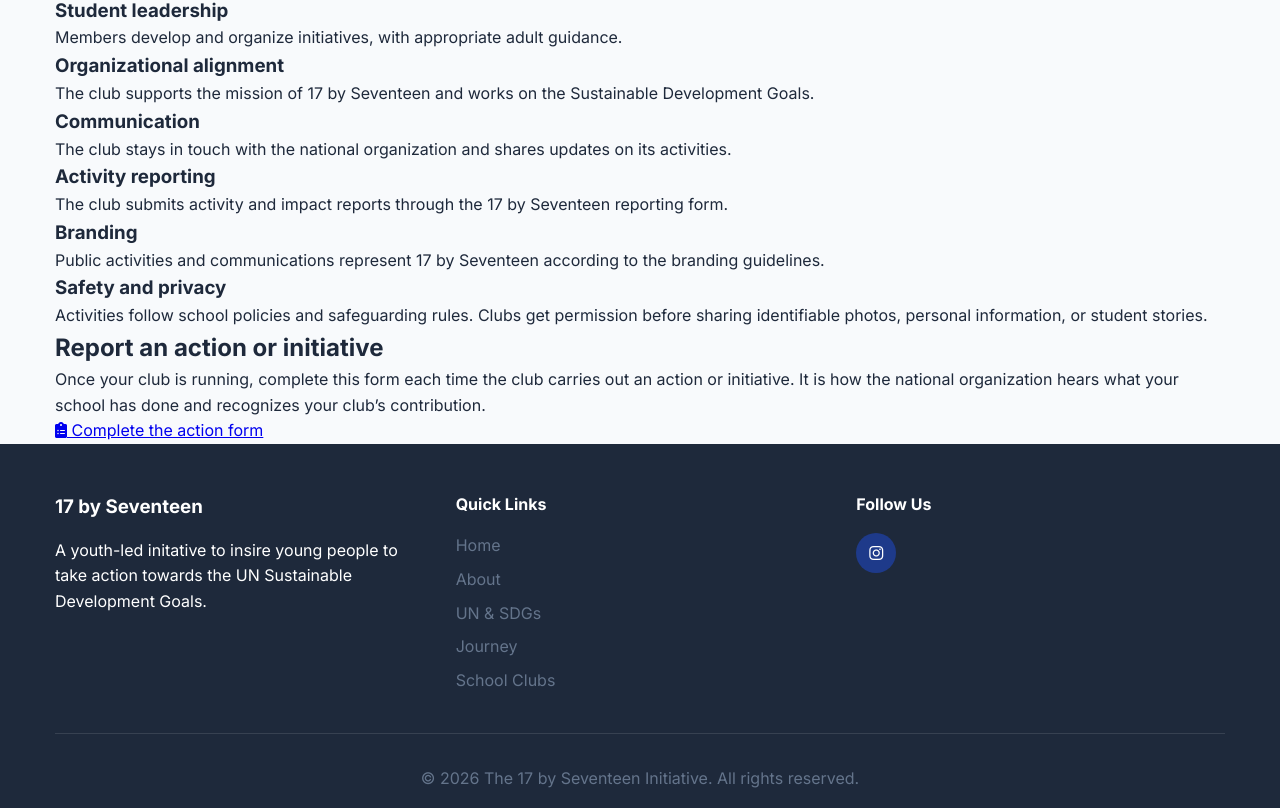
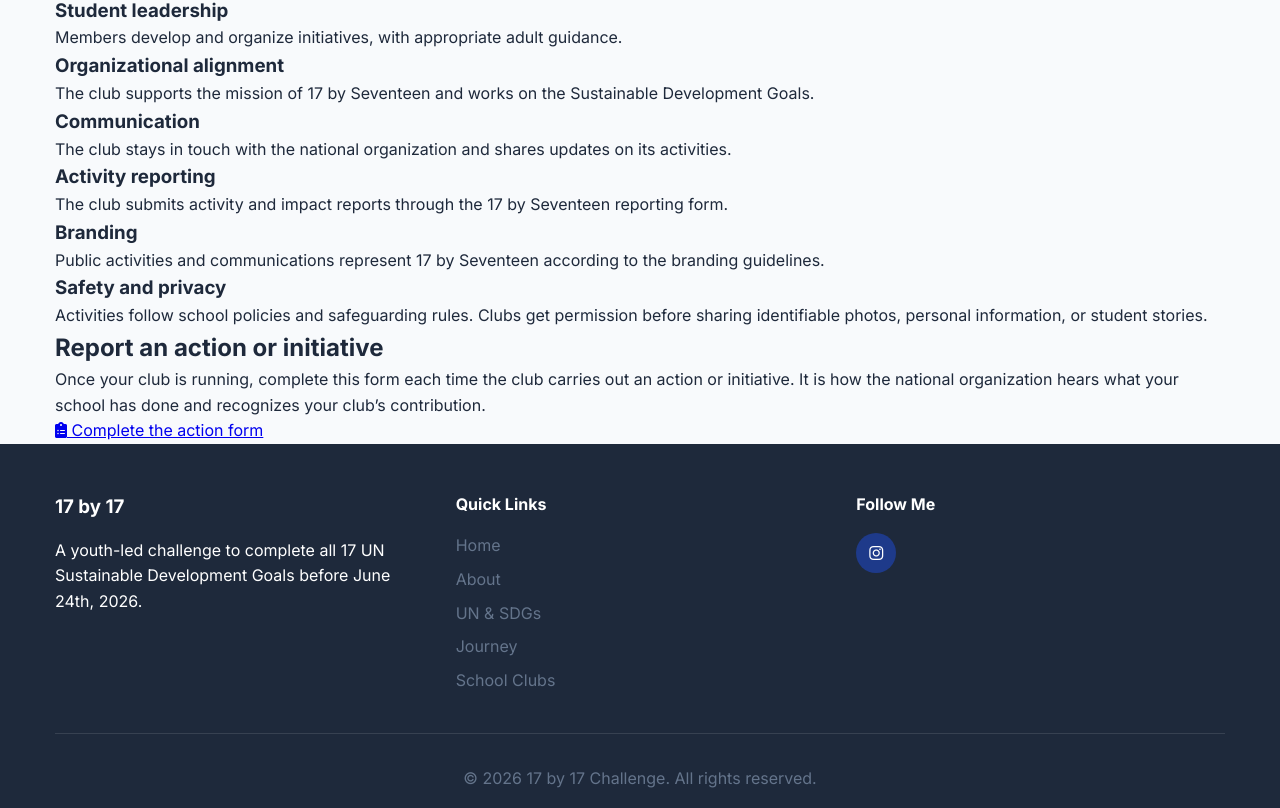
Before and after one commit to 17byseventeen/Website, a plain HTML site: page events.html in a window 1280 px wide. Shown: the part 2246-3054 px from the top of the page. Drawn offline with Linux system fonts and the light colour scheme.

Commit message:
Add files via upload

```diff
--- a/events.html
+++ b/events.html
@@ -220,8 +220,8 @@
         <div class="container">
             <div class="footer-content">
                 <div class="footer-section">
-                    <h3>17 by Seventeen</h3>
-                    <p>A youth-led initative to insire young people to take action towards the UN Sustainable Development Goals.</p>
+                    <h3>17 by 17</h3>
+                    <p>A youth-led challenge to complete all 17 UN Sustainable Development Goals before June 24th, 2026.</p>
                 </div>
                 <div class="footer-section">
                     <h4>Quick Links</h4>
@@ -234,14 +234,14 @@
                     </ul>
                 </div>
                 <div class="footer-section">
-                    <h4>Follow Us</h4>
+                    <h4>Follow Me</h4>
                     <div class="footer-social">
                         <a href="https://www.instagram.com/17byseventeen_/" target="_blank" rel="noopener noreferrer"><i class="fab fa-instagram"></i></a>
                     </div>
                 </div>
             </div>
             <div class="footer-bottom">
-                <p>&copy; <span id="current-year">2025</span> The 17 by Seventeen Initiative. All rights reserved.</p>
+                <p>&copy; <span id="current-year">2025</span> 17 by 17 Challenge. All rights reserved.</p>
             </div>
         </div>
     </footer>
```
